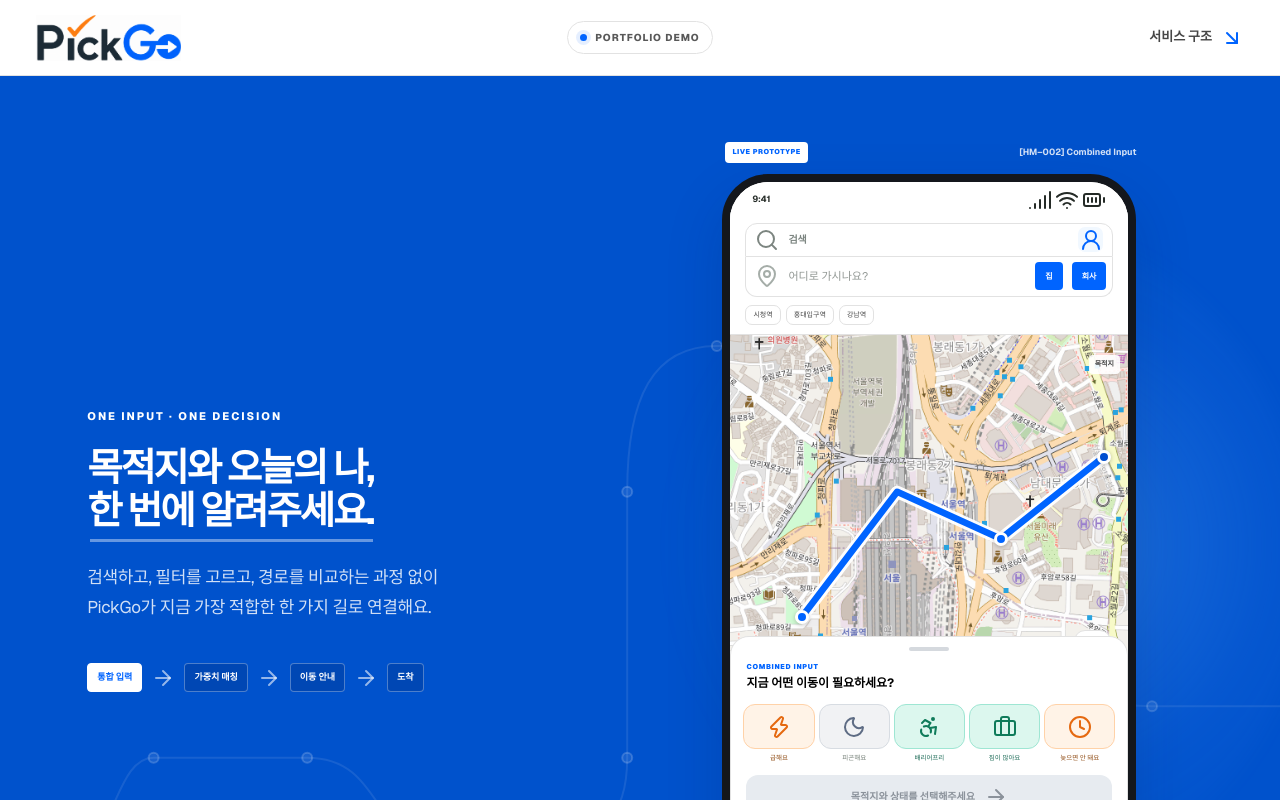
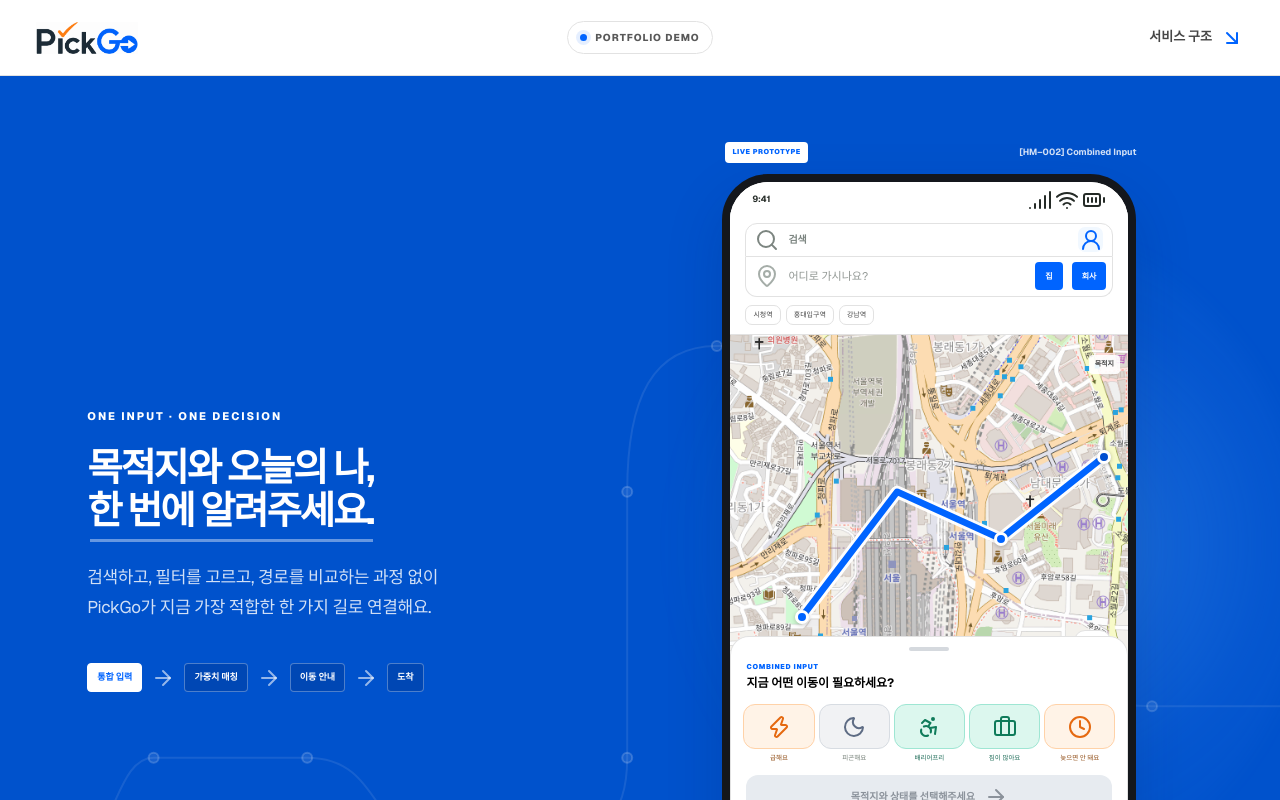
Before and after one commit to jbchboo-choi/pick_go, a Next.js app: page / in a window 1280 px wide. Shown: the top 800 px of the page. Built offline with nearby package versions, Linux system fonts and the light colour scheme.

Commit message:
reduce PickGo logo size

```diff
--- a/app/globals.css
+++ b/app/globals.css
@@ -39,8 +39,8 @@
 .topbar { height:76px; max-width:1320px; margin:auto; padding:0 36px; display:grid; grid-template-columns:1fr auto 1fr; align-items:center; border-bottom:1px solid rgba(23,32,27,.09); }
 .brand { display:inline-flex; align-items:center; gap:10px; width:fit-content; color:var(--ink); text-decoration:none; font-size:21px; font-weight:760; letter-spacing:-.04em; }
 .brand-dot { width:31px; height:31px; border-radius:10px 10px 10px 3px; display:grid; place-items:center; background:var(--green); color:white; font-size:15px; font-weight:800; box-shadow:inset 0 -2px 0 rgba(0,0,0,.13); }
-.pickgo-logo-image { width:145px; height:46px; display:block; overflow:hidden; position:relative; flex:none; }
-.pickgo-logo-image img { width:140px; height:70px; max-width:none; position:absolute; left:50%; top:27px; object-fit:contain; transform:translate(-50%,-50%) scale(1.3); transform-origin:center; }
+.pickgo-logo-image { width:102px; height:32px; display:block; overflow:hidden; position:relative; flex:none; }
+.pickgo-logo-image img { width:98px; height:49px; max-width:none; position:absolute; left:50%; top:19px; object-fit:contain; transform:translate(-50%,-50%) scale(1.3); transform-origin:center; }
 .demo-pill { display:flex; align-items:center; gap:8px; padding:8px 12px; border:1px solid #d8ddd4; border-radius:100px; background:rgba(255,255,255,.55); color:#5f685f; font-size:10px; font-weight:760; letter-spacing:.13em; }
 .demo-pill span { width:7px; height:7px; border-radius:50%; background:#eb6d56; box-shadow:0 0 0 4px rgba(235,109,86,.12); }
 .about-link { justify-self:end; border:0; background:transparent; color:var(--ink); text-decoration:none; font-size:13px; font-weight:650; cursor:pointer; }
```
